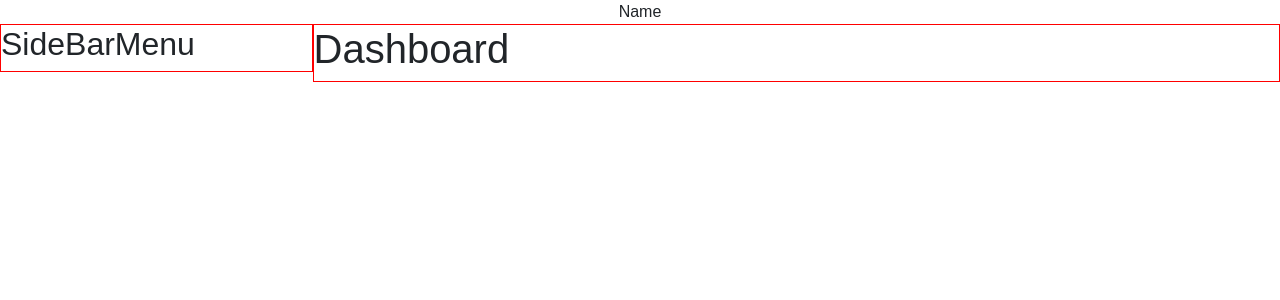
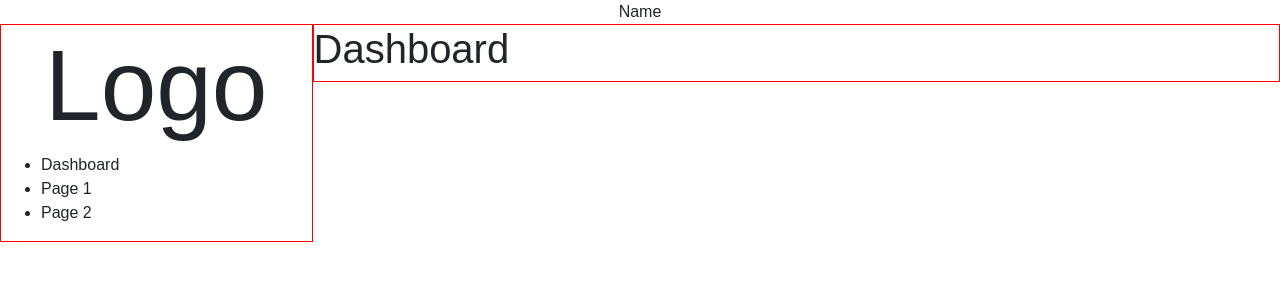
Before and after one commit to yllipetrovci/ylli-petrovci-react-js-boilerplate, a React (Create React App) app: page / in a window 1280 px wide. Shown: the top 300 px of the page. Built offline with nearby package versions, Linux system fonts and the light colour scheme; the HTML template or start-up script is replaced by a standard one.

Commit message:
enhance sidebardMenu logo and show routes

```diff
--- a/src/components/sidebarMenu.js
+++ b/src/components/sidebarMenu.js
@@ -1,10 +1,24 @@
 import React from 'react';
 import '../styles/sidebar.css';
+import setupRoutes from '../setupRoutes';
 
 const SideBarMenu = (props) => {
     return (
         <div className="sidebar-menu-component">
-            <h2>SideBarMenu</h2>
+            <div className="row">
+                <div className="col-12">
+                    <h3 className="text-center">Logo</h3>
+                </div>
+                <hr />
+                <div className="col-12">
+                    <ul>
+                        {/* #display routes */}
+                        {setupRoutes.map((route, index) => (
+                            <li>{route.name}</li>
+                        ))}
+                    </ul>
+                </div>
+            </div>
         </div>
     )
 }
--- a/src/styles/sidebar.css
+++ b/src/styles/sidebar.css
@@ -1,3 +1,6 @@
-.sidebar-menu-component{
-    border:1px solid red;
+.sidebar-menu-component {
+  border: 1px solid red;
+  h3 {
+    font-size: 100px;
+  }
 }
```
